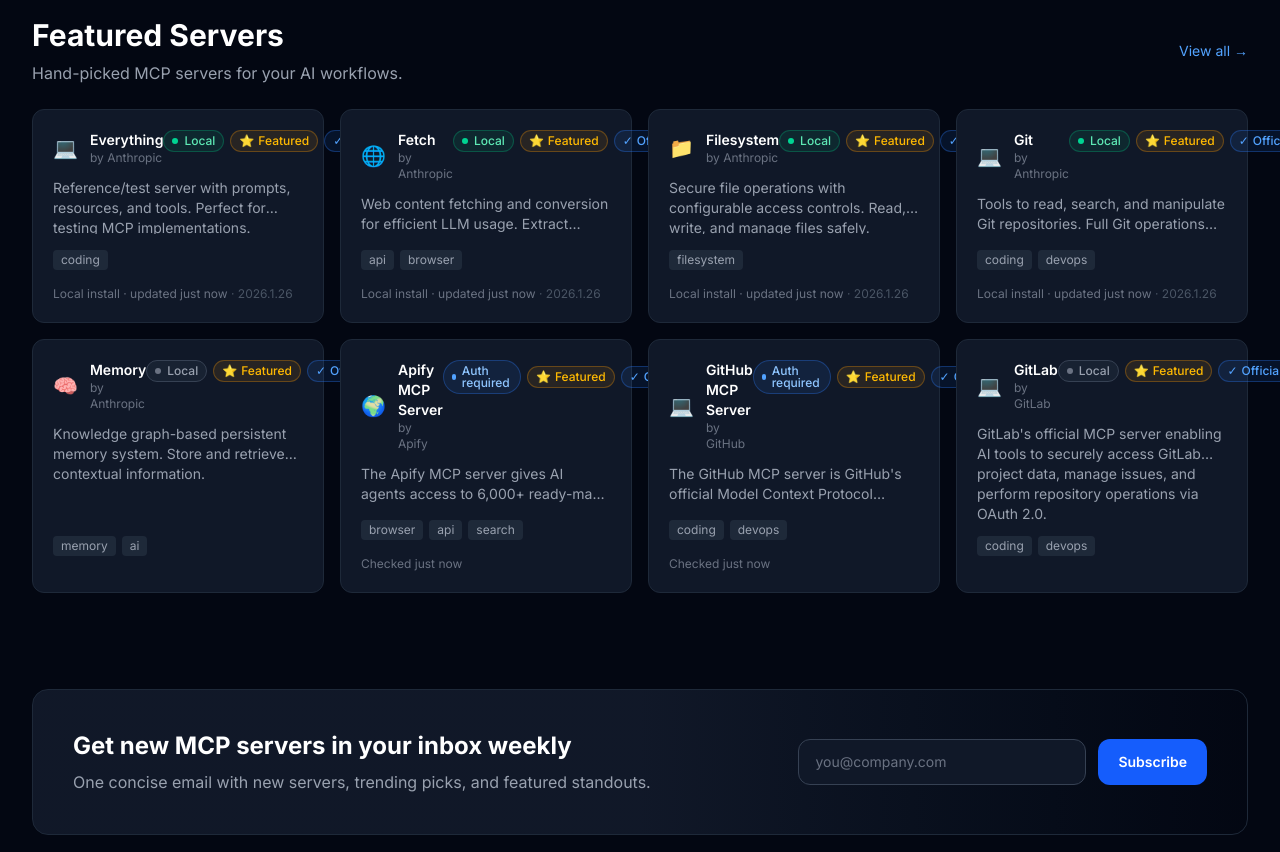
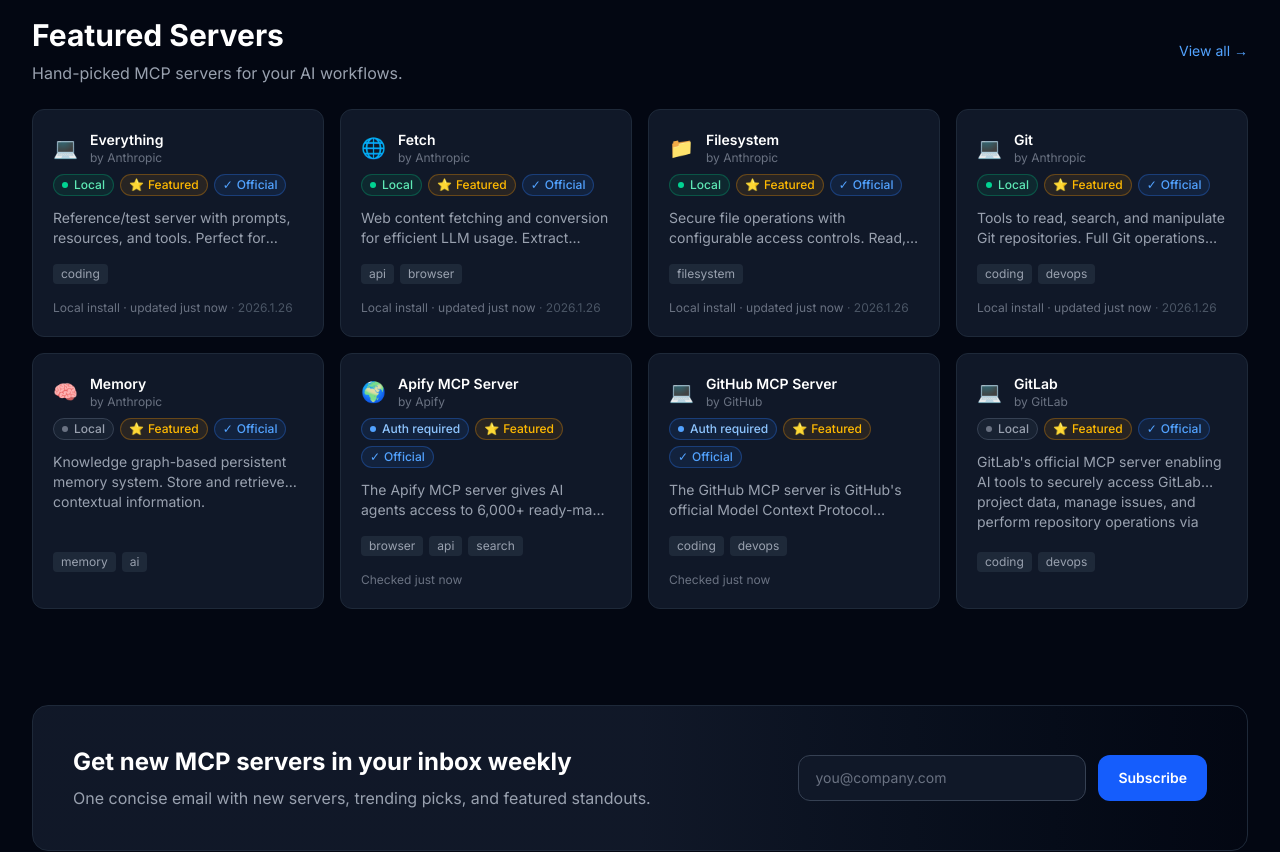
Before and after one commit to shibley/mymcptools, a Next.js app: page / in a window 1280 px wide. Shown: the part 780-1632 px from the top of the page. Built offline with nearby package versions, Linux system fonts and the light colour scheme.

Commit message:
fix(ServerCard): wrap badge row instead of overflowing card bounds
Header badges (Local/Auth-required, Featured, Official) were laid out
in a non-wrapping flex row that overflowed narrow card widths in the
4-column grid, bleeding past the card border into adjacent cards.

```diff
--- a/src/components/ServerCard.tsx
+++ b/src/components/ServerCard.tsx
@@ -28,17 +28,17 @@ export function ServerCard({ server, showCategory = true }: ServerCardProps) {
   return (
     <Link href={`/servers/${server.slug}`}>
       <div className="group bg-gray-900 border border-gray-800 rounded-xl p-5 hover:border-blue-500/50 transition-all duration-200 h-full flex flex-col">
-        <div className="flex items-start justify-between mb-3">
-          <div className="flex items-center space-x-3">
-            {category && <span className="text-xl">{category.emoji}</span>}
-            <div>
-              <h3 className="font-semibold text-white group-hover:text-blue-400 transition-colors text-sm">
+        <div className="flex flex-wrap items-start justify-between gap-2 mb-3">
+          <div className="flex items-center space-x-3 min-w-0">
+            {category && <span className="text-xl shrink-0">{category.emoji}</span>}
+            <div className="min-w-0">
+              <h3 className="font-semibold text-white group-hover:text-blue-400 transition-colors text-sm truncate">
                 {server.name}
               </h3>
-              <p className="text-xs text-gray-500">by {server.author}</p>
+              <p className="text-xs text-gray-500 truncate">by {server.author}</p>
             </div>
           </div>
-          <div className="flex items-center space-x-1.5">
+          <div className="flex items-center flex-wrap gap-1.5">
             {local ? (
               <LocalSignalPill signal={signal} />
             ) : (
```
